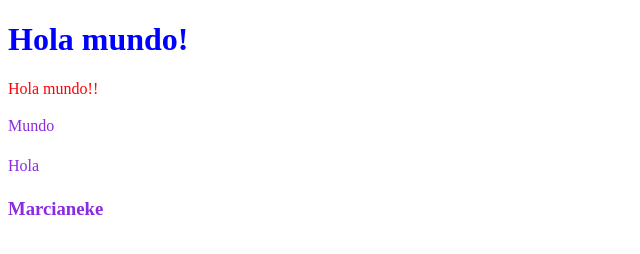
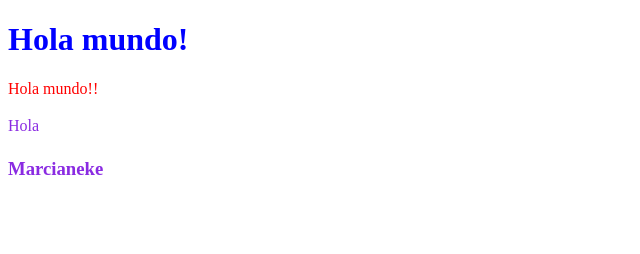
Before and after one commit to disastercode-c/tester, a plain HTML site: page index.html in a window 1280 px wide. Shown: the whole page, without its empty margins (0-640 px from the left). Drawn offline with Linux system fonts and the light colour scheme.

Commit message:
index v0.2

```diff
--- a/index.html
+++ b/index.html
@@ -15,9 +15,9 @@
     <p class="otrap">Hola mundo!!</p>
 
     <div class="group">
-      <p>Mundo</p>
       <p>Hola</p>
       <h3>Marcianeke</h3>
+
   </div>
   </body>
 </html>
```
